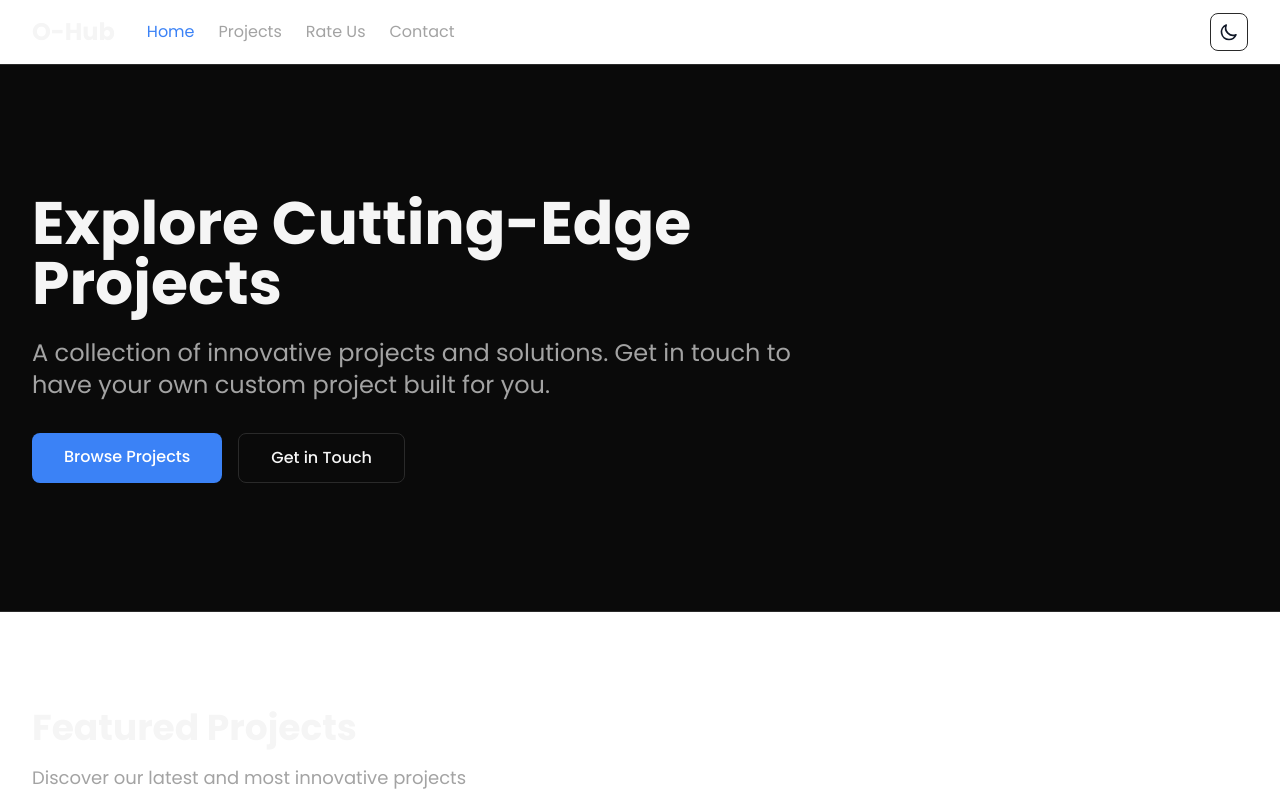
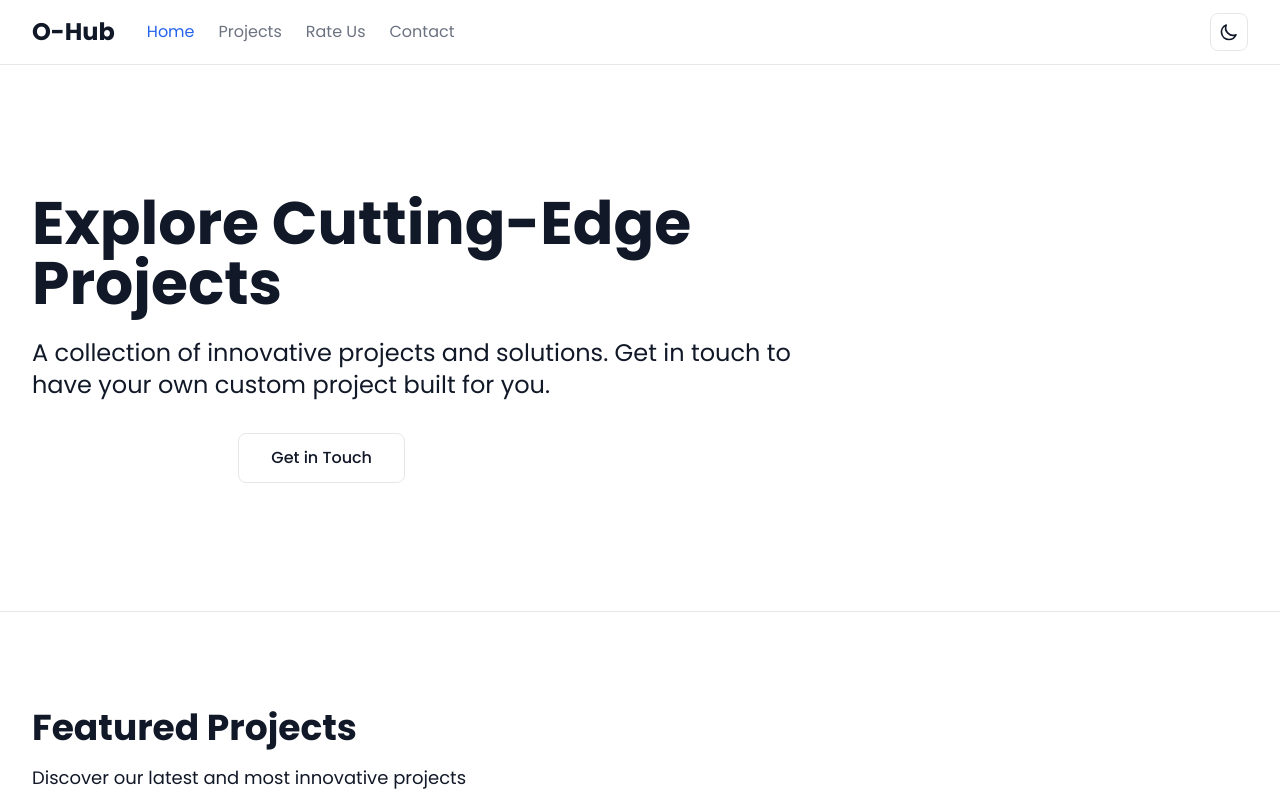
Before and after one commit to vinayakawac/bud, a Next.js app in the folder frontend/: page / in a window 1280 px wide. Shown: the top 800 px of the page. Built offline with nearby package versions, Linux system fonts and the light colour scheme; no server answers.

Commit message:
Rebuild theme system with semantic CSS variables - Phase 1: Core architecture + Header/Footer/ProjectCard

```diff
--- a/frontend/src/app/globals.css
+++ b/frontend/src/app/globals.css
@@ -1,19 +1,33 @@
 :root {
-  /* Dark Theme (Default) */
-  --dark-bg: #0a0a0a;
-  --dark-surface: #1a1a1a;
-  --dark-border: #2a2a2a;
-  --dark-text-primary: #f5f5f5;
-  --dark-text-secondary: #a3a3a3;
-  --dark-accent: #3b82f6;
+  /* Semantic theme tokens - Light mode (default) */
+  --bg: #ffffff;
+  --bg-secondary: #f9fafb;
+  --card: #ffffff;
+  --card-hover: #f5f5f5;
+  --text-primary: #111827;
+  --text-secondary: #6b7280;
+  --border: #e5e7eb;
+  --border-hover: #2563eb;
+  --accent: #2563eb;
+  --accent-hover: #1d4ed8;
+  --input-bg: #ffffff;
+  --input-border: #d1d5db;
+}
 
-  /* Light Theme */
-  --light-bg: #ffffff;
-  --light-surface: #f9fafb;
-  --light-border: #e5e7eb;
-  --light-text-primary: #111827;
-  --light-text-secondary: #6b7280;
-  --light-accent: #2563eb;
+.dark {
+  /* Semantic theme tokens - Dark mode */
+  --bg: #0a0a0a;
+  --bg-secondary: #121212;
+  --card: #1a1a1a;
+  --card-hover: #222222;
+  --text-primary: #f5f5f5;
+  --text-secondary: #a3a3a3;
+  --border: #2a2a2a;
+  --border-hover: #3b82f6;
+  --accent: #3b82f6;
+  --accent-hover: #60a5fa;
+  --input-bg: #1a1a1a;
+  --input-border: #2a2a2a;
 }
 
 @tailwind base;
@@ -33,15 +47,10 @@ body {
 }
 
 body {
-  background: var(--dark-bg);
-  color: var(--dark-text-primary);
+  background: var(--bg);
+  color: var(--text-primary);
   font-family: var(--font-poppins), system-ui, -apple-system, sans-serif;
   transition: background-color 0.3s ease, color 0.3s ease;
-}
-
-.light body {
-  background: var(--light-bg);
-  color: var(--light-text-primary);
 }
 
 a {
@@ -68,39 +77,22 @@ a {
 }
 
 ::-webkit-scrollbar-track {
-  background: var(--dark-surface);
-}
-
-.light ::-webkit-scrollbar-track {
-  background: var(--light-surface);
+  background: var(--card);
 }
 
 ::-webkit-scrollbar-thumb {
-  background: var(--dark-border);
+  background: var(--border);
   border-radius: 5px;
 }
 
-.light ::-webkit-scrollbar-thumb {
-  background: var(--light-border);
-}
-
 ::-webkit-scrollbar-thumb:hover {
-  background: var(--dark-text-secondary);
-}
-
-.light ::-webkit-scrollbar-thumb:hover {
-  background: var(--light-text-secondary);
+  background: var(--text-secondary);
 }
 
 /* Markdown Styles */
 .markdown {
   line-height: 1.8;
-  color: var(--dark-text-primary);
-  transition: color 0.3s ease;
-}
-
-.light .markdown {
-  color: var(--light-text-primary);
+  color: var(--text-primary);
 }
 
 .markdown h1,
@@ -110,15 +102,7 @@ a {
   margin-top: 1.5em;
   margin-bottom: 0.5em;
   font-weight: 600;
-  color: var(--dark-text-primary);
-  transition: color 0.3s ease;
-}
-
-.light .markdown h1,
-.light .markdown h2,
-.light .markdown h3,
-.light .markdown h4 {
-  color: var(--light-text-primary);
+  color: var(--text-primary);
 }
 
 .markdown h1 {
@@ -148,32 +132,20 @@ a {
 }
 
 .markdown code {
-  background: var(--dark-surface);
+  background: var(--card);
   padding: 0.2em 0.4em;
   border-radius: 3px;
   font-size: 0.9em;
-  color: var(--dark-text-primary);
-  transition: background-color 0.3s ease, color 0.3s ease;
-}
-
-.light .markdown code {
-  background: var(--light-surface);
-  color: var(--light-text-primary);
+  color: var(--text-primary);
 }
 
 .markdown pre {
-  background: var(--dark-surface);
+  background: var(--card);
   padding: 1em;
   border-radius: 5px;
   overflow-x: auto;
   margin-bottom: 1em;
-  color: var(--dark-text-primary);
-  transition: background-color 0.3s ease, color 0.3s ease;
-}
-
-.light .markdown pre {
-  background: var(--light-surface);
-  color: var(--light-text-primary);
+  color: var(--text-primary);
 }
 
 .markdown pre code {
@@ -183,12 +155,8 @@ a {
 
 /* Focus Styles */
 :focus-visible {
-  outline: 2px solid var(--dark-accent);
+  outline: 2px solid var(--accent);
   outline-offset: 2px;
-}
-
-.light :focus-visible {
-  outline-color: var(--light-accent);
 }
 
 /* Animations */
--- a/frontend/src/components/layout/Footer.tsx
+++ b/frontend/src/components/layout/Footer.tsx
@@ -2,9 +2,9 @@ export function Footer() {
   const currentYear = new Date().getFullYear();
 
   return (
-    <footer className="bg-dark-surface dark:bg-dark-surface light:bg-light-surface border-t border-dark-border dark:border-dark-border light:border-light-border mt-auto">
+    <footer className="bg-card border-t border-border mt-auto">
       <div className="max-w-7xl mx-auto px-4 sm:px-6 lg:px-8 py-8">
-        <div className="text-center text-dark-text-secondary dark:text-dark-text-secondary light:text-light-text-secondary">
+        <div className="text-center text-textSecondary">
           <p>
             &copy; {currentYear} O-Hub. All rights reserved.
           </p>
--- a/frontend/src/components/layout/Header.tsx
+++ b/frontend/src/components/layout/Header.tsx
@@ -10,13 +10,13 @@ export function Header() {
   const isActive = (path: string) => pathname === path;
 
   return (
-    <header className="sticky top-0 z-50 bg-dark-bg/95 dark:bg-dark-bg/95 light:bg-light-bg/95 backdrop-blur-sm border-b border-dark-border dark:border-dark-border light:border-light-border">
+    <header className="sticky top-0 z-50 bg-bg/95 backdrop-blur-sm border-b border-border">
       <nav className="max-w-7xl mx-auto px-4 sm:px-6 lg:px-8">
         <div className="flex items-center justify-between h-16">
           <div className="flex items-center gap-8">
             <Link
               href="/"
-              className="text-2xl font-bold text-dark-text-primary dark:text-dark-text-primary light:text-light-text-primary hover:text-dark-accent dark:hover:text-dark-accent light:hover:text-light-accent transition-colors"
+              className="text-2xl font-bold text-textPrimary hover:text-accent transition-colors"
             >
               O-Hub
             </Link>
@@ -26,8 +26,8 @@ export function Header() {
                 href="/"
                 className={`transition-colors ${
                   isActive('/')
-                    ? 'text-dark-accent dark:text-dark-accent light:text-light-accent'
-                    : 'text-dark-text-secondary dark:text-dark-text-secondary light:text-light-text-secondary hover:text-dark-text-primary dark:hover:text-dark-text-primary light:hover:text-light-text-primary'
+                    ? 'text-accent'
+                    : 'text-textSecondary hover:text-textPrimary'
                 }`}
               >
                 Home
@@ -36,8 +36,8 @@ export function Header() {
                 href="/projects"
                 className={`transition-colors ${
                   isActive('/projects') || pathname?.startsWith('/projects/')
-                    ? 'text-dark-accent dark:text-dark-accent light:text-light-accent'
-                    : 'text-dark-text-secondary dark:text-dark-text-secondary light:text-light-text-secondary hover:text-dark-text-primary dark:hover:text-dark-text-primary light:hover:text-light-text-primary'
+                    ? 'text-accent'
+                    : 'text-textSecondary hover:text-textPrimary'
                 }`}
               >
                 Projects
@@ -46,8 +46,8 @@ export function Header() {
                 href="/rate"
                 className={`transition-colors ${
                   isActive('/rate')
-                    ? 'text-dark-accent dark:text-dark-accent light:text-light-accent'
-                    : 'text-dark-text-secondary dark:text-dark-text-secondary light:text-light-text-secondary hover:text-dark-text-primary dark:hover:text-dark-text-primary light:hover:text-light-text-primary'
+                    ? 'text-accent'
+                    : 'text-textSecondary hover:text-textPrimary'
                 }`}
               >
                 Rate Us
@@ -56,8 +56,8 @@ export function Header() {
                 href="/contact"
                 className={`transition-colors ${
                   isActive('/contact')
-                    ? 'text-dark-accent dark:text-dark-accent light:text-light-accent'
-                    : 'text-dark-text-secondary dark:text-dark-text-secondary light:text-light-text-secondary hover:text-dark-text-primary dark:hover:text-dark-text-primary light:hover:text-light-text-primary'
+                    ? 'text-accent'
+                    : 'text-textSecondary hover:text-textPrimary'
                 }`}
               >
                 Contact
--- a/frontend/tailwind.config.js
+++ b/frontend/tailwind.config.js
@@ -9,26 +9,18 @@ module.exports = {
   theme: {
     extend: {
       colors: {
-        dark: {
-          bg: 'var(--dark-bg)',
-          surface: 'var(--dark-surface)',
-          border: 'var(--dark-border)',
-          text: {
-            primary: 'var(--dark-text-primary)',
-            secondary: 'var(--dark-text-secondary)',
-          },
-          accent: 'var(--dark-accent)',
-        },
-        light: {
-          bg: 'var(--light-bg)',
-          surface: 'var(--light-surface)',
-          border: 'var(--light-border)',
-          text: {
-            primary: 'var(--light-text-primary)',
-            secondary: 'var(--light-text-secondary)',
-          },
-          accent: 'var(--light-accent)',
-        },
+        bg: 'var(--bg)',
+        bgSecondary: 'var(--bg-secondary)',
+        card: 'var(--card)',
+        cardHover: 'var(--card-hover)',
+        textPrimary: 'var(--text-primary)',
+        textSecondary: 'var(--text-secondary)',
+        border: 'var(--border)',
+        borderHover: 'var(--border-hover)',
+        accent: 'var(--accent)',
+        accentHover: 'var(--accent-hover)',
+        inputBg: 'var(--input-bg)',
+        inputBorder: 'var(--input-border)',
       },
       fontFamily: {
         sans: ['var(--font-poppins)', 'system-ui', 'sans-serif'],
```
Also changed, not shown: frontend/THEME_REFACTOR_GUIDE.ts (added, +34 -0 lines), frontend/src/components/projects/ProjectCard.tsx (+6 -6 lines).
